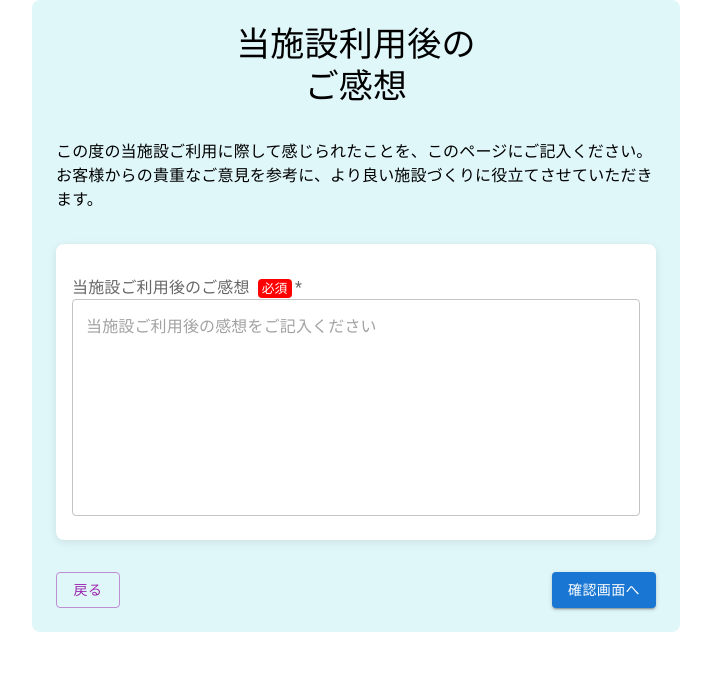
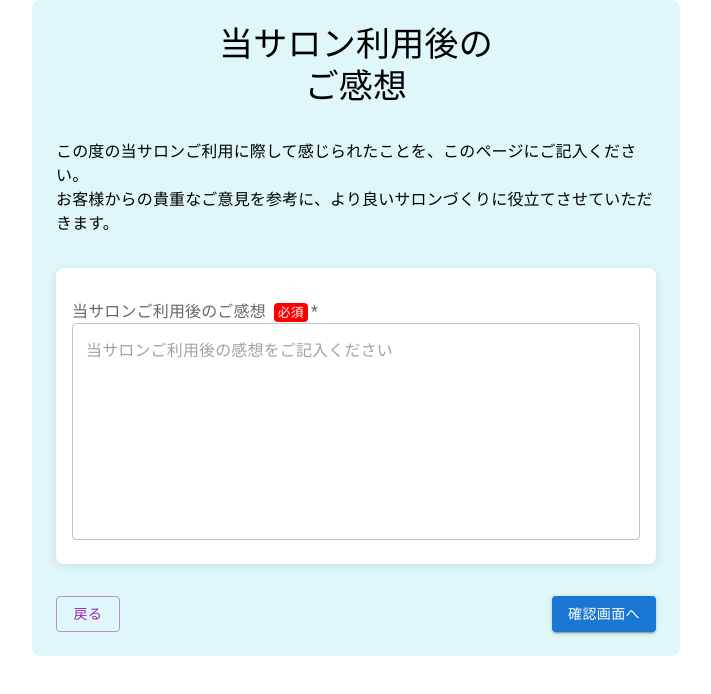
Before and after one commit to Okusan11/c-links-survey, a React (Create React App) app: page /nreviewform in a window 1280 px wide. Shown: the top 694 px of the page, without its empty margins (284-995 px from the left). Built offline with nearby package versions, Linux system fonts and the light colour scheme.

Commit message:
first commit

```diff
--- a/src/components/Confirmation.tsx
+++ b/src/components/Confirmation.tsx
@@ -16,7 +16,7 @@ import SendIcon from '@mui/icons-material/Send';
 // ------------------------------
 // 1. SurveyForm.tsx と同じ型定義を用意 (serviceKeyとconfig)
 // ------------------------------
-type ServiceKey = 'childDevelopmentSupport' | 'afterSchoolDayService' | 'lifeCare';
+type ServiceKey = 'cut' | 'color' | 'perm' | 'straightPerm' | 'treatment' | 'headSpa' | 'hairSet' | 'perm';
 
 interface ServiceDefinition {
   key: ServiceKey;
@@ -184,29 +184,29 @@ const Confirmation: React.FC = () => {
           <Divider sx={{ marginBottom: 2 }} />
 
           <QuestionAnswer
-            question="当施設ご利用日"
+            question="当サロンご利用日"
             answer={`${state.visitDate.year}年 ${state.visitDate.month}月 ${state.visitDate.day}日`}
           />
 
           <QuestionAnswer
-            question="当施設を知ったきっかけ"
+            question="当サロンを知ったきっかけ"
             answer={state.heardFrom || []}
           />
 
-          {/* 当施設ご利用目的 → label配列へ変換して表示 */}
+          {/* 当サロンご利用目的 → label配列へ変換して表示 */}
           <QuestionAnswer
-            question="当施設ご利用目的"
+            question="ご利用いただいたサービス"
             answer={usagePurposeLabels}
           />
         </CardContent>
       </Card>
 
-      {/* --- 施設利用後のご感想 --- */}
+      {/* --- サロン利用後のご感想 --- */}
       <Card sx={{ marginBottom: 2, backgroundColor: '#f9f9f9' }}>
         <CardContent>
           <Typography variant="h6" gutterBottom>
             <StarIcon sx={{ verticalAlign: 'middle', marginRight: 1 }} />
-            施設利用後のご感想
+            サロン利用後のご感想
           </Typography>
           <Divider sx={{ marginBottom: 2 }} />
 
--- a/src/components/GoogleAccount.tsx
+++ b/src/components/GoogleAccount.tsx
@@ -14,7 +14,7 @@ import {
 // ------------------------------
 // 1. SurveyForm.tsx と同じ型定義を用意 (serviceKeyとconfig)
 // ------------------------------
-type ServiceKey = 'childDevelopmentSupport' | 'afterSchoolDayService' | 'lifeCare';
+type ServiceKey = 'cut' | 'color' | 'perm' | 'straightPerm' | 'treatment' | 'headSpa' | 'hairSet' | 'perm';
 
 interface ServiceDefinition {
   key: ServiceKey;
@@ -149,7 +149,7 @@ const GoogleAccount: React.FC = () => {
 
       <Typography variant="body1" textAlign="left" mb={4}>
         <div>
-          当施設のサービスをご利用いただいた際の感想をぜひGoogle Mapの口コミとして投稿していただけますと幸いです！
+          当サロンのサービスをご利用いただいた際の感想をぜひGoogle Mapの口コミとして投稿していただけますと幸いです！
         </div>
       </Typography>
 
--- a/src/components/NegativeReviewForm.tsx
+++ b/src/components/NegativeReviewForm.tsx
@@ -34,7 +34,7 @@ const NegativeReviewForm: React.FC = () => {
   const handleNext = () => {
     // バリデーションチェック
     if (satisfaction === null) {
-      alert('当施設への満足度を選択してください。');
+      alert('当サロンへの満足度を選択してください。');
       return;
     }
 
@@ -66,15 +66,15 @@ const NegativeReviewForm: React.FC = () => {
       }}
     >
       <Typography variant="h4" component="h1" textAlign="center" mb={4} className="text">
-        {"当施設利用後の\nご感想"}
+        {"当サロン利用後の\nご感想"}
       </Typography>
 
       <Typography variant="body1" textAlign="left" mb={4}>
         <div>
-          この度の当施設ご利用に際して感じられたことを、このページにご記入ください。
+          この度の当サロンご利用に際して感じられたことを、このページにご記入ください。
         </div>
         <div>
-          お客様からの貴重なご意見を参考に、より良い施設づくりに役立てさせていただきます。
+          お客様からの貴重なご意見を参考に、より良いサロンづくりに役立てさせていただきます。
         </div>
       </Typography>
 
@@ -89,7 +89,7 @@ const NegativeReviewForm: React.FC = () => {
       >
         <FormControl fullWidth margin="normal" required>
           <FormLabel>
-            当施設ご利用後のご感想
+            当サロンご利用後のご感想
             <Typography
               component="span"
               sx={{
@@ -108,7 +108,7 @@ const NegativeReviewForm: React.FC = () => {
           <TextField
             multiline
             rows={8}
-            placeholder="当施設ご利用後の感想をご記入ください"
+            placeholder="当サロンご利用後の感想をご記入ください"
             value={Feedback}
             onChange={(e) => setFeedback(e.target.value)}
             required
--- a/src/components/PositiveReviewForm.tsx
+++ b/src/components/PositiveReviewForm.tsx
@@ -34,7 +34,7 @@ const PositiveReviewForm: React.FC = () => {
   const handleNext = () => {
     // バリデーションチェック
     if (satisfaction === null) {
-      alert('当施設への満足度を選択してください。');
+      alert('当サロンへの満足度を選択してください。');
       return;
     }
 
@@ -76,15 +76,15 @@ const PositiveReviewForm: React.FC = () => {
       }}
     >
       <Typography variant="h4" component="h1" textAlign="center" mb={4} className="text">
-        {"当施設利用後の\nご感想"}
+        {"当サロン利用後の\nご感想"}
       </Typography>
 
       <Typography variant="body1" textAlign="left" mb={4}>
         <div>
-          この度の当施設ご利用に際して感じられたことを、このページにご記入ください。
+          この度の当サロンご利用に際して感じられたことを、このページにご記入ください。
         </div>
         <div>
-          お客様からの貴重なご意見を参考に、より良い施設づくりに役立てさせていただきます。
+          お客様からの貴重なご意見を参考に、より良いサロンづくりに役立てさせていただきます。
         </div>
       </Typography>
 
@@ -99,7 +99,7 @@ const PositiveReviewForm: React.FC = () => {
       >
         <FormControl fullWidth margin="normal" required>
           <FormLabel>
-            当施設ご利用後のご感想
+            当サロンご利用後のご感想
             <Typography
               component="span"
               sx={{
@@ -118,7 +118,7 @@ const PositiveReviewForm: React.FC = () => {
           <TextField
             multiline
             rows={8}
-            placeholder="当施設ご利用後の感想をご記入ください"
+            placeholder="当サロンご利用後の感想をご記入ください"
             value={Feedback}
             onChange={(e) => setFeedback(e.target.value)}
             required
--- a/src/components/Thankyou.tsx
+++ b/src/components/Thankyou.tsx
@@ -49,7 +49,7 @@ const ThankYou: React.FC = () => {
           }}
         >
           ご協力ありがとうございました。<br />
-          ご回答いただいた内容は<b>当施設の改善</b>のために活用させていただきます。
+          ご回答いただいた内容は<b>当サロンの改善</b>のために活用させていただきます。
         </Typography>
       </Box>
     </Box>
```
Also changed, not shown: src/components/SurveyForm.tsx (+13 -13 lines).
